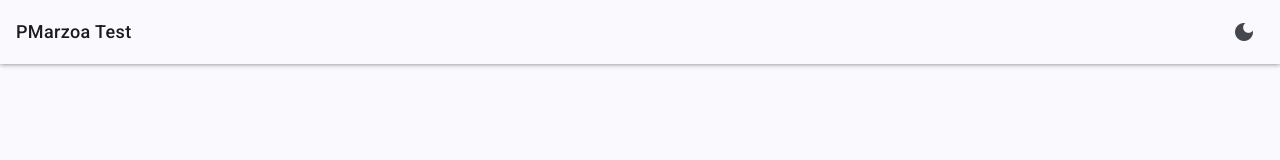
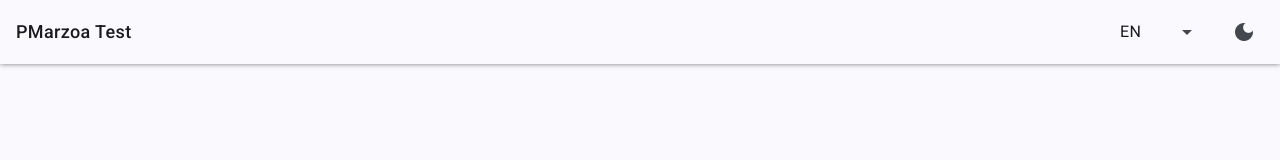
Before and after one commit to PabloMarzoa/angular-test, an Angular app: page / in a window 1280 px wide. Shown: the top 160 px of the page. Built offline with nearby package versions, Linux system fonts and the light colour scheme.

Commit message:
feat: add lang selector

```diff
--- a/src/layout/header/header.html
+++ b/src/layout/header/header.html
@@ -2,6 +2,18 @@
   <mat-toolbar>
     <span class="header-title">PMarzoa Test</span>
     <span class="header-spacer"></span>
+
+    <mat-select
+      class="lang-select"
+      [value]="i18n.locale()"
+      (valueChange)="i18n.setLocale($event)"
+      [attr.aria-label]="'lang.select' | translate"
+    >
+      @for (locale of locales; track locale) {
+        <mat-option [value]="locale">{{ localeLabels[locale] }}</mat-option>
+      }
+    </mat-select>
+
     <button
       mat-icon-button
       [matTooltip]="(themeService.theme() === 'light' ? 'theme.dark' : 'theme.light') | translate"
--- a/src/layout/header/header.scss
+++ b/src/layout/header/header.scss
@@ -11,3 +11,8 @@
 .header-spacer {
   flex: 1;
 }
+
+.lang-select {
+  width: 4.5rem;
+  padding-inline: 2rem;
+}
--- a/src/layout/header/header.ts
+++ b/src/layout/header/header.ts
@@ -3,16 +3,34 @@ import { MatIconModule } from '@angular/material/icon';
 import { MatButtonModule } from '@angular/material/button';
 import { MatToolbarModule } from '@angular/material/toolbar';
 import { MatTooltipModule } from '@angular/material/tooltip';
+import { MatSelectModule } from '@angular/material/select';
 import { ThemeService } from '../../shared/theme/theme.service';
-import { TranslatePipe } from "../../shared/i18n/translate.pipe";
+import { TranslationService } from '../../shared/i18n/translation.service';
+import { TranslatePipe } from '../../shared/i18n/translate.pipe';
+import { SUPPORTED_LOCALES, SupportedLocale } from '../../shared/i18n/translation.types';
 
 @Component({
   selector: 'app-header',
   templateUrl: './header.html',
   styleUrl: './header.scss',
   changeDetection: ChangeDetectionStrategy.OnPush,
-  imports: [MatToolbarModule, MatIconModule, MatButtonModule, MatTooltipModule, TranslatePipe],
+  imports: [
+    MatToolbarModule,
+    MatIconModule,
+    MatButtonModule,
+    MatTooltipModule,
+    MatSelectModule,
+    TranslatePipe,
+  ],
 })
 export class HeaderComponent {
   protected readonly themeService = inject(ThemeService);
+  protected readonly i18n = inject(TranslationService);
+
+  protected readonly locales: SupportedLocale[] = SUPPORTED_LOCALES;
+
+  protected readonly localeLabels: Record<SupportedLocale, string> = {
+    en: 'EN',
+    es: 'ES',
+  };
 }
```
